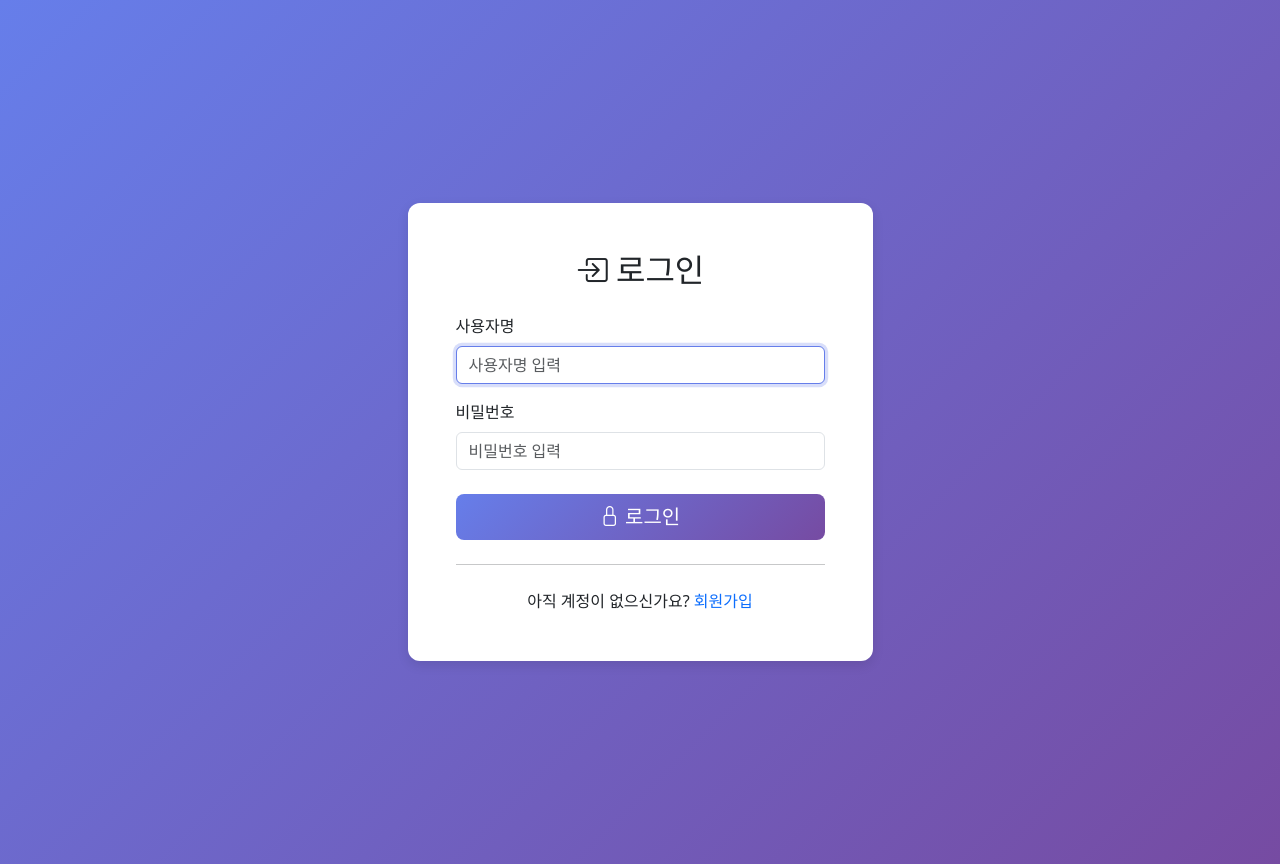
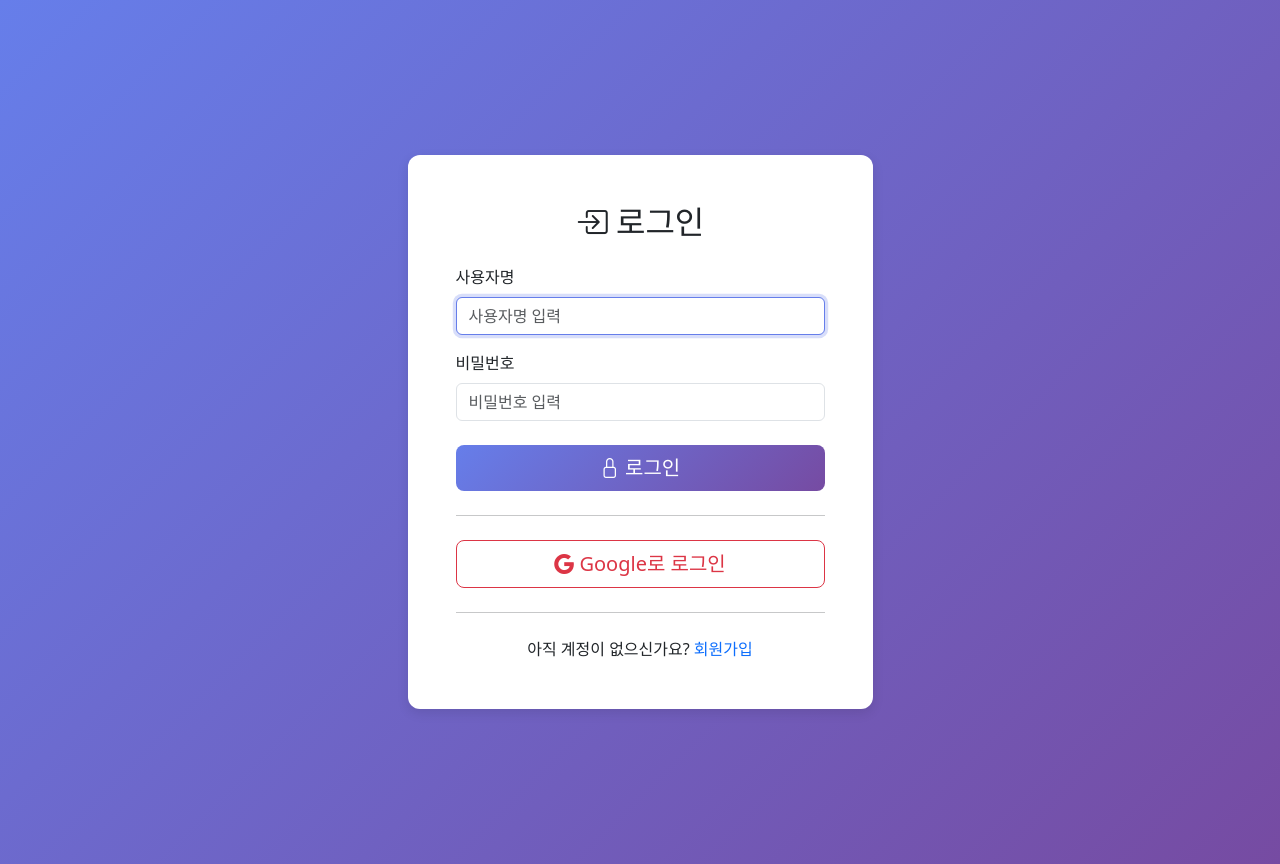
Before and after one commit to minjaezzzang/memo, a Flask app: page /login in a window 1280 px wide. Run offline with Flask 3, Linux system fonts and the light colour scheme.

Commit message:
feat: SQLite fallback 제거, Google OAuth 로그인 추가, 프로덕션 서버 스크립트 추가
- SQLite fallback 로직 완전 제거
- Google OAuth 로그인 기능 구현
  - Google 인증 URL 생성
  - 토큰 획득 및 사용자 정보 조회
  - 자동 사용자 생성 및 세션 관리
- 회원가입 완료 후 알림 추가
- Gunicorn 기반 프로덕션 서버 스크립트 추가
- requirements.txt 정리 (google-auth 관련 패키지 제거)

```diff
--- a/app.py
+++ b/app.py
@@ -1,12 +1,26 @@
 from flask import Flask, render_template, request, redirect, session, url_for, jsonify
 import db
 import os
+import json
+import requests
+import hashlib
 from dotenv import load_dotenv
+from urllib.parse import urlencode, parse_qs
+from urllib.request import urlopen
 
 load_dotenv()
 
 app = Flask(__name__)
 app.secret_key = os.getenv('SECRET_KEY')
+
+# Google OAuth 설정
+GOOGLE_CLIENT_ID = os.getenv('GOOGLE_CLIENT_ID')
+GOOGLE_CLIENT_SECRET = os.getenv('GOOGLE_CLIENT_SECRET')
+GOOGLE_REDIRECT_URI = os.getenv('GOOGLE_REDIRECT_URI', 'http://localhost:14444/auth/google/callback')
+GOOGLE_AUTH_URL = 'https://accounts.google.com/o/oauth2/v2/auth'
+GOOGLE_TOKEN_URL = 'https://oauth2.googleapis.com/token'
+GOOGLE_USERINFO_URL = 'https://www.googleapis.com/oauth2/v1/userinfo'
+SCOPES = ['openid', 'email', 'profile']
 
 @app.route('/', methods=['GET'])
 def home():
@@ -31,7 +45,7 @@
         username = request.form['username']
         password = request.form['password']
         db.add_user(username, password)
-        return redirect(url_for('login'))
+        return redirect(url_for('login', registered='1'))
 @app.route('/logout')
 def logout():
     if 'username' in session:
@@ -39,6 +53,120 @@
     else:
         return redirect(url_for('login'), 403)
     return redirect(url_for('home'))
+
+@app.route('/auth/google')
+def auth_google():
+    """Google OAuth 로그인 시작"""
+    if not GOOGLE_CLIENT_ID or GOOGLE_CLIENT_ID == 'YOUR_GOOGLE_CLIENT_ID':
+        return render_template('login.html', error='Google OAuth가 설정되지 않았습니다.')
+
+    # OAuth 상태 토큰 생성 (CSRF 방지)
+    import secrets
+    state = secrets.token_urlsafe(32)
+    session['oauth_state'] = state
+
+    # Google 인증 URL 생성
+    params = {
+        'client_id': GOOGLE_CLIENT_ID,
+        'redirect_uri': GOOGLE_REDIRECT_URI,
+        'response_type': 'code',
+        'scope': ' '.join(SCOPES),
+        'state': state,
+        'access_type': 'offline'
+    }
+
+    authorization_url = f"{GOOGLE_AUTH_URL}?{urlencode(params)}"
+    return redirect(authorization_url)
+
+@app.route('/auth/google/callback')
+def auth_google_callback():
+    """Google OAuth 콜백 처리"""
+    # CSRF 토큰 검증
+    state = request.args.get('state')
+    session_state = session.get('oauth_state')
+
+    if not state or state != session_state:
+        return render_template('login.html', error='인증 상태가 일치하지 않습니다.')
+
+    # 인증 코드 확인
+    code = request.args.get('code')
+    error = request.args.get('error')
+
+    if error:
+        return render_template('login.html', error=f'Google 인증 실패: {error}')
+
+    if not code:
+        return render_template('login.html', error='인증 코드가 없습니다.')
+
+    try:
+        # 토큰 요청
+        token_params = {
+            'client_id': GOOGLE_CLIENT_ID,
+            'client_secret': GOOGLE_CLIENT_SECRET,
+            'code': code,
+            'grant_type': 'authorization_code',
+            'redirect_uri': GOOGLE_REDIRECT_URI
+        }
+
+        token_response = requests.post(GOOGLE_TOKEN_URL, data=token_params)
+
+        if token_response.status_code != 200:
+            return render_template('login.html', error='토큰 획득 실패')
+
+        token_data = token_response.json()
+        access_token = token_data.get('access_token')
+
+        if not access_token:
+            return render_template('login.html', error='액세스 토큰 없음')
+
+        # 사용자 정보 요청
+        headers = {'Authorization': f'Bearer {access_token}'}
+        userinfo_response = requests.get(GOOGLE_USERINFO_URL, headers=headers)
+
+        if userinfo_response.status_code != 200:
+            return render_template('login.html', error='사용자 정보 조회 실패')
+
+        user_info = userinfo_response.json()
+
+        google_id = user_info.get('id')
+        email = user_info.get('email')
+        name = user_info.get('name')
+        picture = user_info.get('picture')
+
+        if not google_id or not email:
+            return render_template('login.html', error='필수 사용자 정보 없음')
+
+        # 데이터베이스에 사용자 생성 또는 로그인
+        username = f"google_{google_id}"
+        password_hash = hashlib.sha256(google_id.encode()).hexdigest()
+
+        try:
+            # 사용자가 존재하는지 확인
+            if db.verify_user(username, google_id):
+                pass  # 이미 존재
+            else:
+                # 새 사용자 생성
+                db.add_user(username, google_id)
+        except Exception as e:
+            # 사용자가 이미 존재할 수 있음
+            print(f"User creation/verification: {e}")
+
+        # 세션 설정
+        session['username'] = username
+        session['email'] = email
+        session['name'] = name
+        session['picture'] = picture
+        session['oauth_provider'] = 'google'
+
+        # 상태 토큰 제거
+        session.pop('oauth_state', None)
+
+        return redirect(url_for('home'))
+
+    except Exception as e:
+        print(f"OAuth callback error: {e}")
+        return render_template('login.html', error=f'인증 중 오류 발생: {str(e)}')
+
 @app.post('/memo')
 def add_memo():
     if 'username' not in session:
--- a/requirements.txt
+++ b/requirements.txt
@@ -3,3 +3,4 @@
 python-dotenv==1.0.0
 gunicorn==21.2.0
 Werkzeug==3.0.1
+requests==2.31.0
--- a/templates/login.html
+++ b/templates/login.html
@@ -16,6 +16,13 @@
                 <button type="button" class="btn-close" data-bs-dismiss="alert"></button>
             </div>
             {% endif %}
+
+            <script>
+                const urlParams = new URLSearchParams(window.location.search);
+                if (urlParams.get('registered') === '1') {
+                    alert('회원가입이 완료되었습니다. 로그인해주세요.');
+                }
+            </script>
 
             <form method="POST">
                 <div class="mb-3">
@@ -50,6 +57,14 @@
 
             <hr class="my-4">
 
+            <div class="d-grid">
+                <a href="/auth/google" class="btn btn-outline-danger btn-lg">
+                    <i class="bi bi-google"></i> Google로 로그인
+                </a>
+            </div>
+
+            <hr class="my-4">
+
             <p class="text-center mb-0">
                 아직 계정이 없으신가요?
                 <a href="{{ url_for('register') }}" class="text-decoration-none">회원가입</a>
```
Also changed, not shown: db.py (+11 -2 lines), 1 other file.
